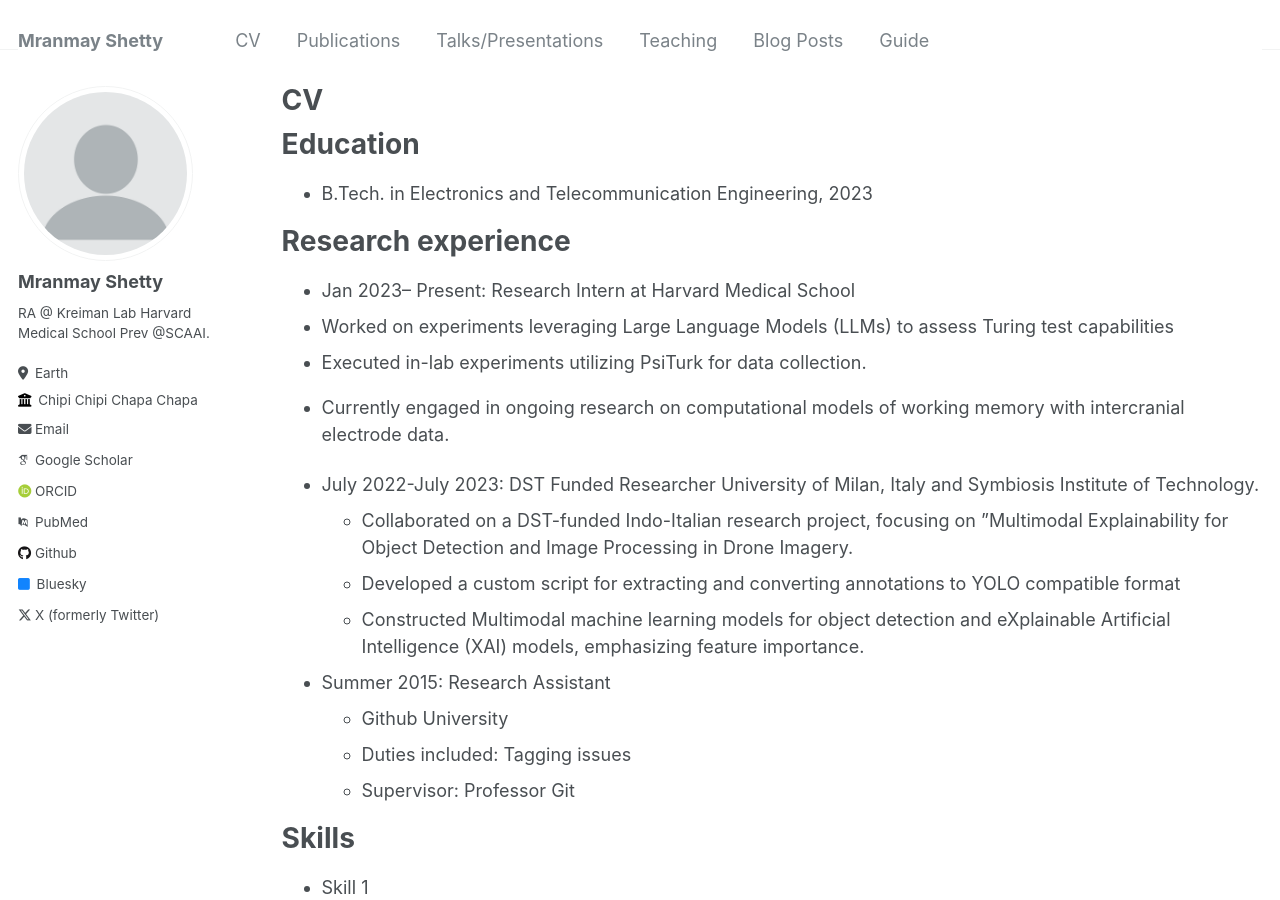
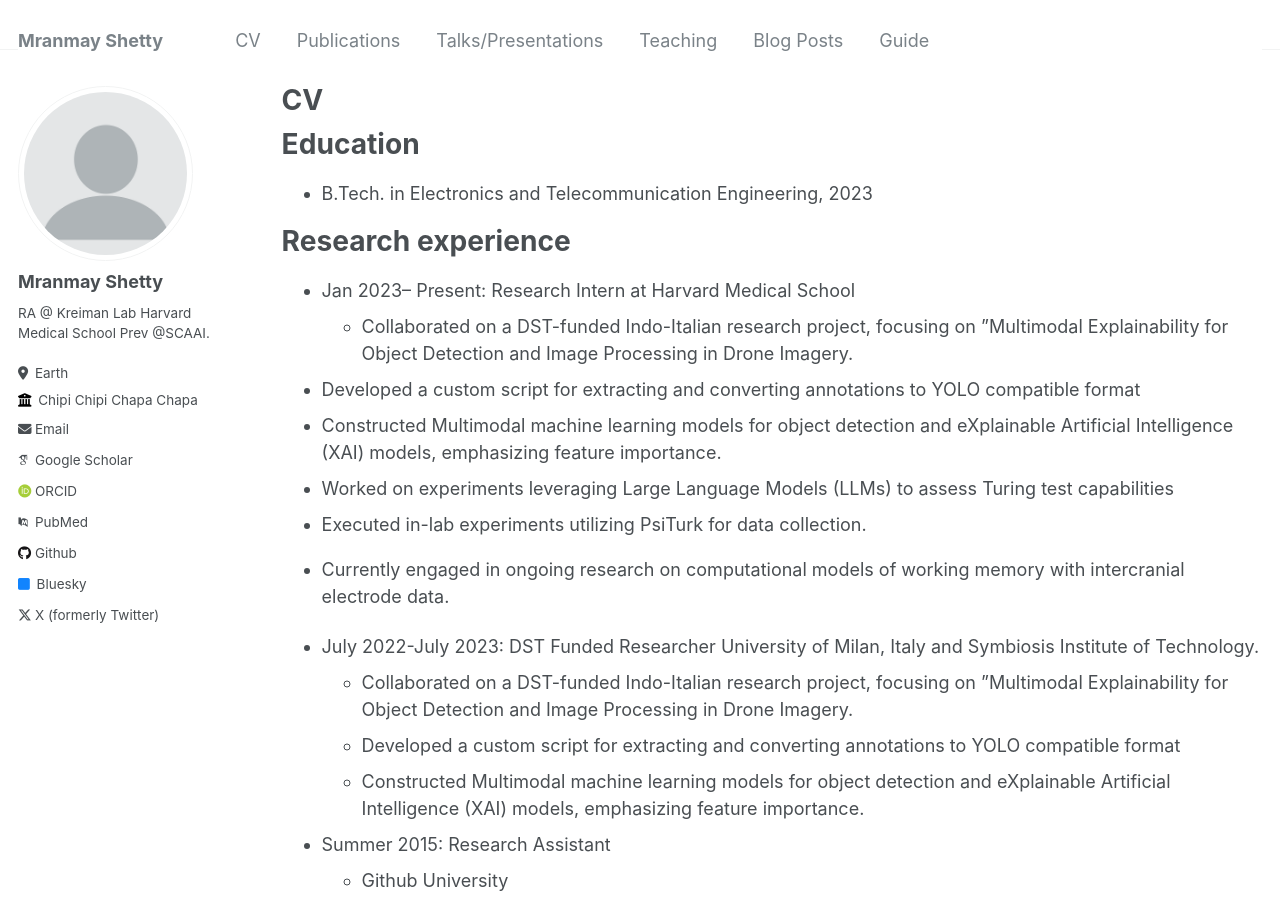
Before and after one commit to Mranmay/mranmay.github.io, a Jekyll site: the page built from _pages/cv.md, in a window 1280 px wide and 900 px high. Built offline with Jekyll 4.4.1, drawn with Linux system fonts in a browser that asks for light colours; some web fonts are replaced.

Commit message:
Update cv.md

```diff
--- a/_pages/cv.md
+++ b/_pages/cv.md
@@ -16,6 +16,10 @@ Education
 Research experience
 ======
 *  Jan 2023– Present: Research Intern at Harvard Medical School
+   * Collaborated on a DST-funded Indo-Italian research project, focusing on ”Multimodal Explainability for Object
+ Detection and Image Processing in Drone Imagery.
+  * Developed a custom script for extracting and converting annotations to YOLO compatible format
+  * Constructed Multimodal machine learning models for object detection and eXplainable Artificial Intelligence (XAI) models, emphasizing feature importance.
   * Worked on experiments leveraging Large Language Models (LLMs) to assess Turing
 test capabilities
   * Executed in-lab experiments utilizing PsiTurk for data collection.
```
